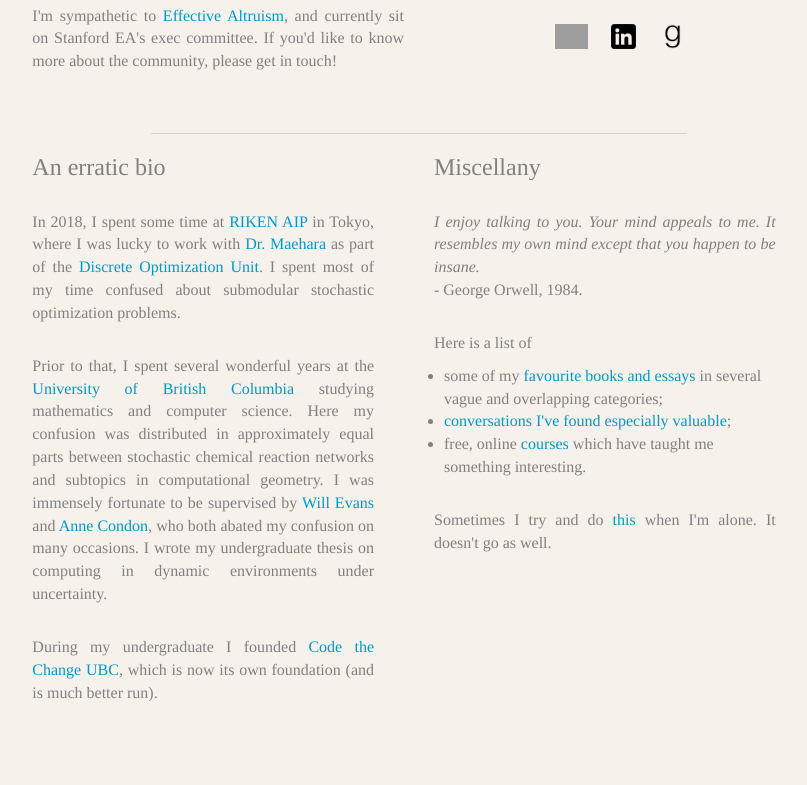
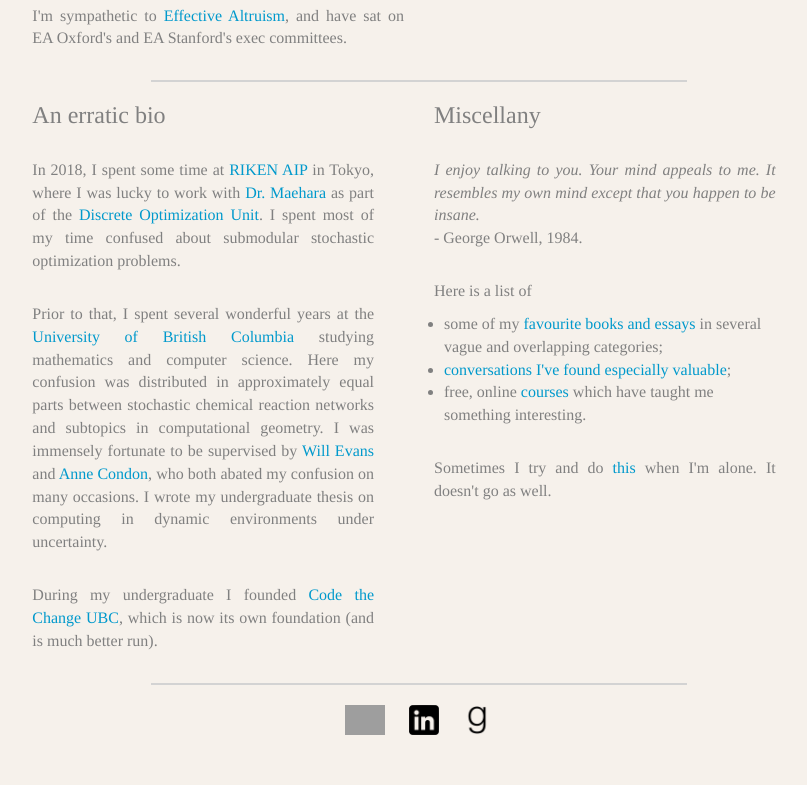
Before and after one commit to bchugg/bchugg.github.io, a PHP site: page / in a window 1280 px wide. Shown: the part 368-1153 px from the top of the page, without its empty margins (221-1028 px from the left). Before the commit the page ends 1069 px from the top, so only its background shows below. Run offline with PHP 8.4, Linux system fonts and the light colour scheme; some libraries are stand-ins or nearby versions; grey boxes are pictures that could not be loaded.

Commit message:
ch-ch-ch-chhaaannges

```diff
--- a/assets/stylesheets/main.css
+++ b/assets/stylesheets/main.css
@@ -57,20 +57,23 @@ html {
   .main-body .col-sm-8 {
     color: gray; }
     .main-body .col-sm-8 .border {
-      padding-top: 50px;
-      border-bottom: solid lightgray 1px; }
+      margin-top: 20px;
+      border-bottom: solid lightgray 1px;
+      border-top: solid lightgray 1px; }
     .main-body .col-sm-8 .top-info {
       padding-top: 10px; }
-    .main-body .col-sm-8 .links {
-      margin-top: 25px; }
-      .main-body .col-sm-8 .links img {
-        height: 25px;
+  .main-body .links {
+    padding-top: 20px;
+    margin-bottom: 50px;
+    border-radius: 0px; }
+    .main-body .links img {
+      height: 30px;
       width: auto;
       padding-left: 10px;
       padding-right: 10px;
       -webkit-transition: opacity .3s;
       transition: opacity .3s; }
-        .main-body .col-sm-8 .links img:hover {
+      .main-body .links img:hover {
         opacity: 0.4; }
   .main-body .info h4, .main-body .info p {
     margin-top: 30px;
@@ -82,13 +85,14 @@ html {
     padding-right: 10px; }
   .main-body a {
     color: #0099cc; }
-  .main-body img {
+  .main-body #photos > img {
     border-radius: 5px; }
     @media (min-width: 768px) {
-      .main-body img {
-        height: 240px; } }
+      .main-body #photos > img {
+        height: 240px;
+        border-radius: 10px; } }
     @media (max-width: 767px) {
-      .main-body img {
+      .main-body #photos > img {
         height: 150px;
         padding-top: 30px; } }
   .main-body .papers li, .main-body .theses li {
--- a/assets/stylesheets/main.scss
+++ b/assets/stylesheets/main.scss
@@ -92,17 +92,22 @@ html {
 	.col-sm-8 {
 		color: gray;
 		.border {
-			padding-top: 50px;
+			margin-top: 20px;
 			border-bottom: solid lightgray 1px;
+			border-top: solid lightgray 1px;
 		}
 		.top-info {
 		padding-top: 10px;
 
 		}
+
+	}
 	.links {
-			margin-top: 25px;
+		padding-top: 20px;
+		margin-bottom: 50px;
+		border-radius: 0px;
 		img {
-				height: 25px;
+			height: 30px;
 			width: auto;
 			padding-left: 10px;
 			padding-right: 10px;
@@ -110,7 +115,6 @@ html {
         	transition: opacity .3s;
 			&:hover {
 				opacity: 0.4;
-				}
 			}
 		}
 	}
@@ -131,10 +135,11 @@ html {
 	a {
 		color: $linkcolor;
 	}
-	img {
+	#photos > img {
 		border-radius: 5px;
 		@media (min-width: $min_desktop_width) {
 				height: 240px;
+				border-radius: 10px;
 		}
 		@media(max-width: $max_mobile_width) {
 			height: 150px;
--- a/index.html
+++ b/index.html
@@ -42,20 +42,15 @@
 				</p>
 
 				<p>
-					I'm sympathetic to <a href="https://www.effectivealtruism.org/" rel='nofollow'>Effective Altruism</a>, and currently sit on Stanford EA's exec committee. If you'd like to know more about the community, please get in touch!
+					I'm sympathetic to <a href="https://www.effectivealtruism.org/" rel='nofollow'>Effective Altruism</a>, and have sat on EA Oxford's and EA Stanford's exec committees.
 				</p>
 
 
 			</div>
 			<div class='col-sm-6 photos text-center' id='photos'>
 				<img src="assets/images/lawme.jpg">
-				<div class='text-center links'>
- 				 <a href="https://github.com/bchugg" rel='nofollow'><img src="./assets/images/github.png"></a></li>
- 				 <a href="https://www.linkedin.com/in/ben-chugg-3a4616aa/" rel='nofollow'><img src="./assets/images/linkedin.png"></a>
- 				 <a href="https://www.goodreads.com/user/show/90945992-ben-chugg" rel='nofollow'><img src="./assets/images/goodreads.png"></a>
+			</div>
 
- 			 </div>
-			</div>
 			<div class='col-sm-8 col-sm-offset-2 border'>
 			</div>
 		</div>
@@ -108,20 +103,21 @@
 				</p>
 			</div>
 
+			<div class='col-sm-8 col-sm-offset-2 border'>
+			</div>
+
+			<div class='col-sm-8 col-sm-offset-2 text-center links'>
+
+	 				 <a href="https://github.com/bchugg" rel='nofollow'><img src="./assets/images/github.png"></a></li>
+	 				 <a href="https://www.linkedin.com/in/ben-chugg-3a4616aa/" rel='nofollow'><img src="./assets/images/linkedin.png"></a>
+	 				 <a href="https://www.goodreads.com/user/show/90945992-ben-chugg" rel='nofollow'><img src="./assets/images/goodreads.png"></a>
+
+	 		</div>
+
+
 		</div>
 
-		<!-- <div class='col-sm-8 col-sm-offset-2 info'>
-			<div class='col-sm-6'>
-				<h3>Some tidbits that I enjoy</h3>
-				<ul>
-					<li><a href="https://xkcd.com/287/" rel='nofollow'>https://xkcd.com/287/</a>; <a href="https://xkcd.com/399/" rel='nofollow'>https://xkcd.com/399/</a>; <a href="https://xkcd.com/2085/" rel='nofollow'>https://xkcd.com/2085/</a>; </li>
-					<li><a href="http://pages.cs.wisc.edu/~mkowalcz/628.pdf" rel='nofollow'>The Strange Cave of Ali Baba</a>;</li>
-					<li>Ursula Le Guin's <a href="https://www.youtube.com/watch?v=jLDen0I6TuQ&t=123s" rel='nofollow'>The Ones Who Walk Away from Omelas</a>;</li>
-					<li>Tim Urban <a href="https://waitbutwhy.com/2014/11/1000000-grahams-number.html" rel='nofollow'>discusses Graham's Number</a>;</li>
-					<li>Shane Parrish gives <a href="https://fs.blog/2015/12/twenty-five-pages-a-day/" rel='nofollow'>the best advice I've encountered</a> on how to read more (equally valuable: <a href="https://fs.blog/2017/10/how-to-remember-what-you-read/">remembering what you read</a>). </li>
-				</ul>
-			</div>
-		</div> -->
+
 
 	</div>
 
```
Also changed, not shown: 1 other file. Lines whose indentation alone changed are shown as unchanged.
